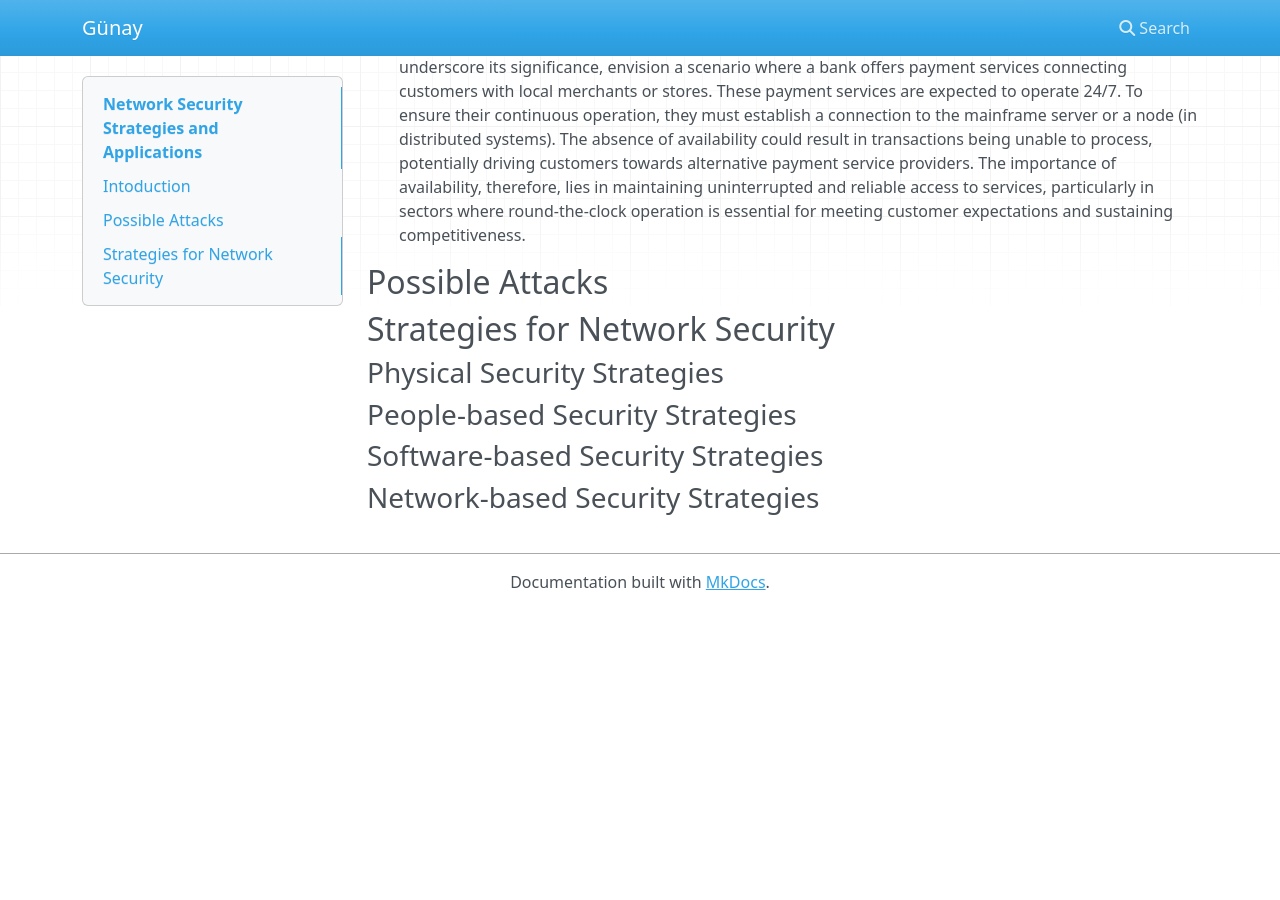
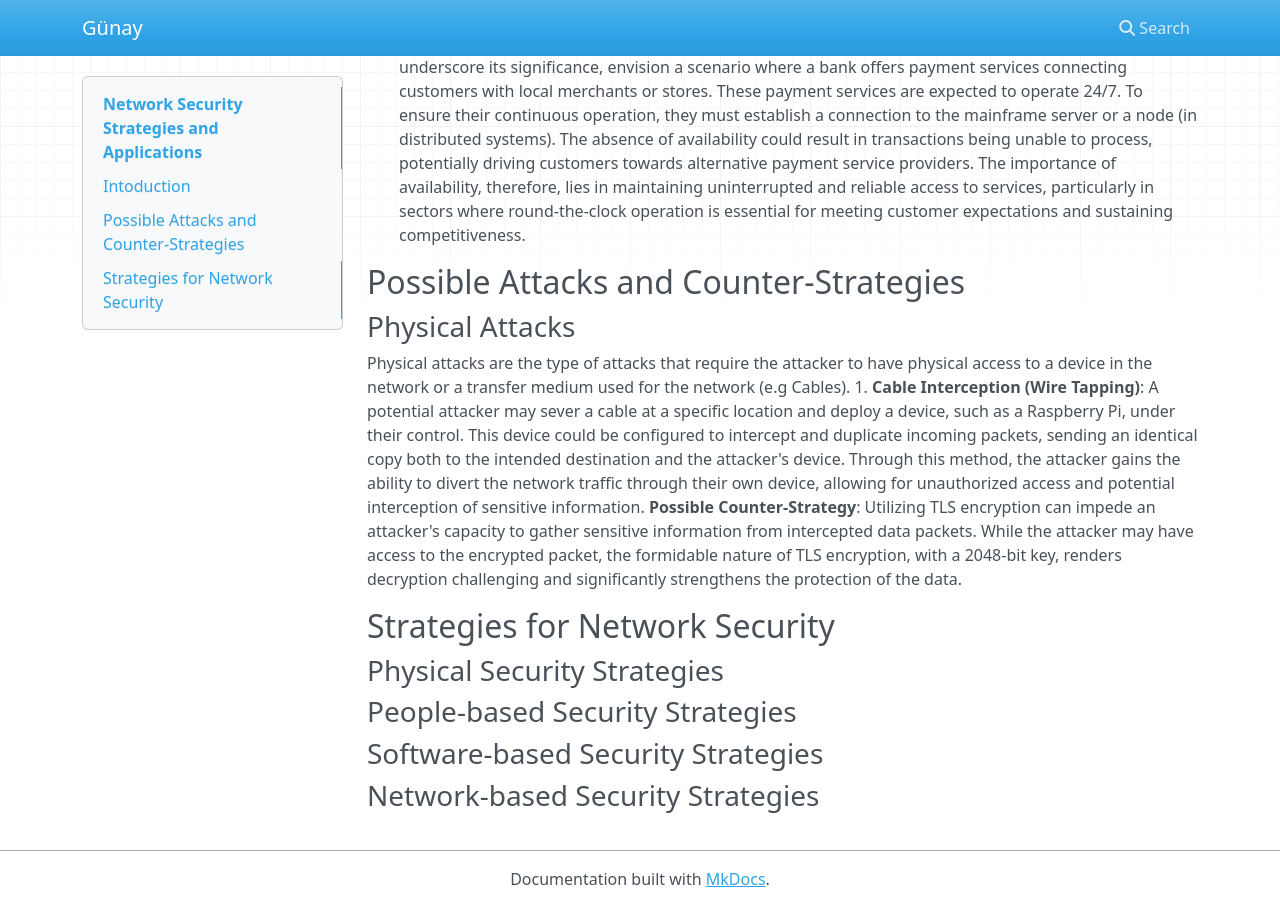
Before and after one commit to gunaykrgl/siber_guvenlik, an MkDocs documentation site: the page built from docs/index.md, in a window 1280 px wide and 900 px high, scrolled down 939 px. Built offline with MkDocs 1.6.1, drawn with Linux system fonts in a browser that asks for light colours; nearby versions of some CDN libraries; before the commit the page ends 1549 px from its top, so only the background shows below that.

Commit message:
Add section on possible attacks and counter-strategies

```diff
--- a/docs/index.md
+++ b/docs/index.md
@@ -14,7 +14,13 @@ As a second example, consider operating a bank where ensuring the integrity of d
 
 3. Availability: Availability is characterized by the continuous accessibility of data and services at all times. To underscore its significance, envision a scenario where a bank offers payment services connecting customers with local merchants or stores. These payment services are expected to operate 24/7. To ensure their continuous operation, they must establish a connection to the mainframe server or a node (in distributed systems). The absence of availability could result in transactions being unable to process, potentially driving customers towards alternative payment service providers. The importance of availability, therefore, lies in maintaining uninterrupted and reliable access to services, particularly in sectors where round-the-clock operation is essential for meeting customer expectations and sustaining competitiveness.
 
-## Possible Attacks
+## Possible Attacks and Counter-Strategies
+### Physical Attacks
+Physical attacks are the type of attacks that require the attacker to have physical access to a device in the network or a transfer medium used for the network (e.g Cables).
+1. **Cable Interception (Wire Tapping)**:
+A potential attacker may sever a cable at a specific location and deploy a device, such as a Raspberry Pi, under their control. This device could be configured to intercept and duplicate incoming packets, sending an identical copy both to the intended destination and the attacker's device. Through this method, the attacker gains the ability to divert the network traffic through their own device, allowing for unauthorized access and potential interception of sensitive information.
+**Possible Counter-Strategy**:
+Utilizing TLS encryption can impede an attacker's capacity to gather sensitive information from intercepted data packets. While the attacker may have access to the encrypted packet, the formidable nature of TLS encryption, with a 2048-bit key, renders decryption challenging and significantly strengthens the protection of the data.
 
 ## Strategies for Network Security
 ### Physical Security Strategies
```
